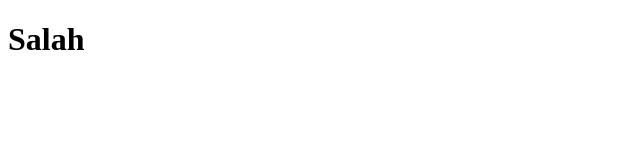
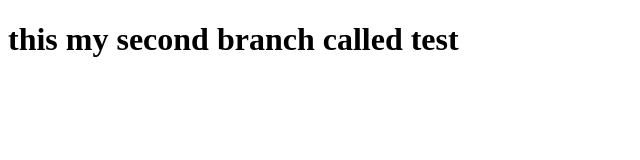
Before and after one commit to mohamedsalah173/second-lab-task, a plain HTML site: page index.html in a window 1280 px wide. Shown: the whole page, without its empty margins (0-640 px from the left). Drawn offline with Linux system fonts and the light colour scheme.

Commit message:
this is my second branch called test

```diff
--- a/index.html
+++ b/index.html
@@ -7,6 +7,6 @@
     <title>Document</title>
 </head>
 <body>
-    <h1>Salah </h1>
+    <h1> this my second branch called test </h1>
 </body>
 </html>
```
